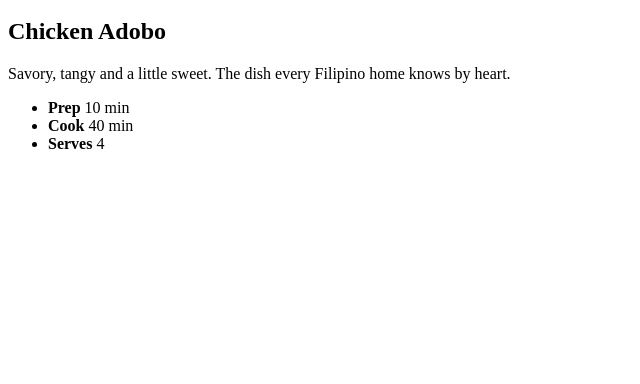
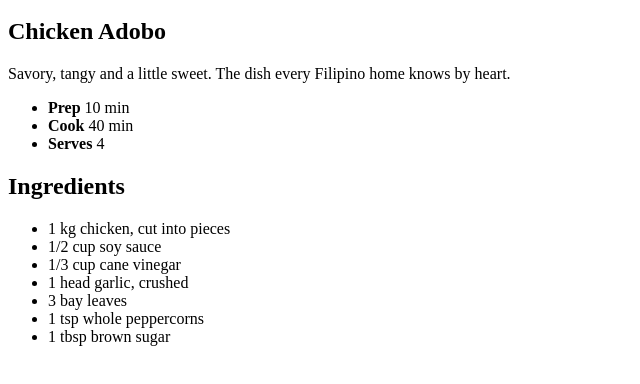
Before and after one commit to cowniv/02-css-recipe-card, a plain HTML site: page index.html in a window 1280 px wide. Shown: the part 332-716 px from the top of the page, without its empty margins (0-640 px from the left). Drawn offline with Linux system fonts and the light colour scheme.

Commit message:
feat: list recipe ingredients

```diff
--- a/index.html
+++ b/index.html
@@ -19,6 +19,17 @@
         <li><strong>Cook</strong> 40 min</li>
         <li><strong>Serves</strong> 4</li>
       </ul>
+
+      <h2>Ingredients</h2>
+      <ul class="ingredients">
+        <li>1 kg chicken, cut into pieces</li>
+        <li>1/2 cup soy sauce</li>
+        <li>1/3 cup cane vinegar</li>
+        <li>1 head garlic, crushed</li>
+        <li>3 bay leaves</li>
+        <li>1 tsp whole peppercorns</li>
+        <li>1 tbsp brown sugar</li>
+      </ul>
     </div>
   </article>
 </body>
```
